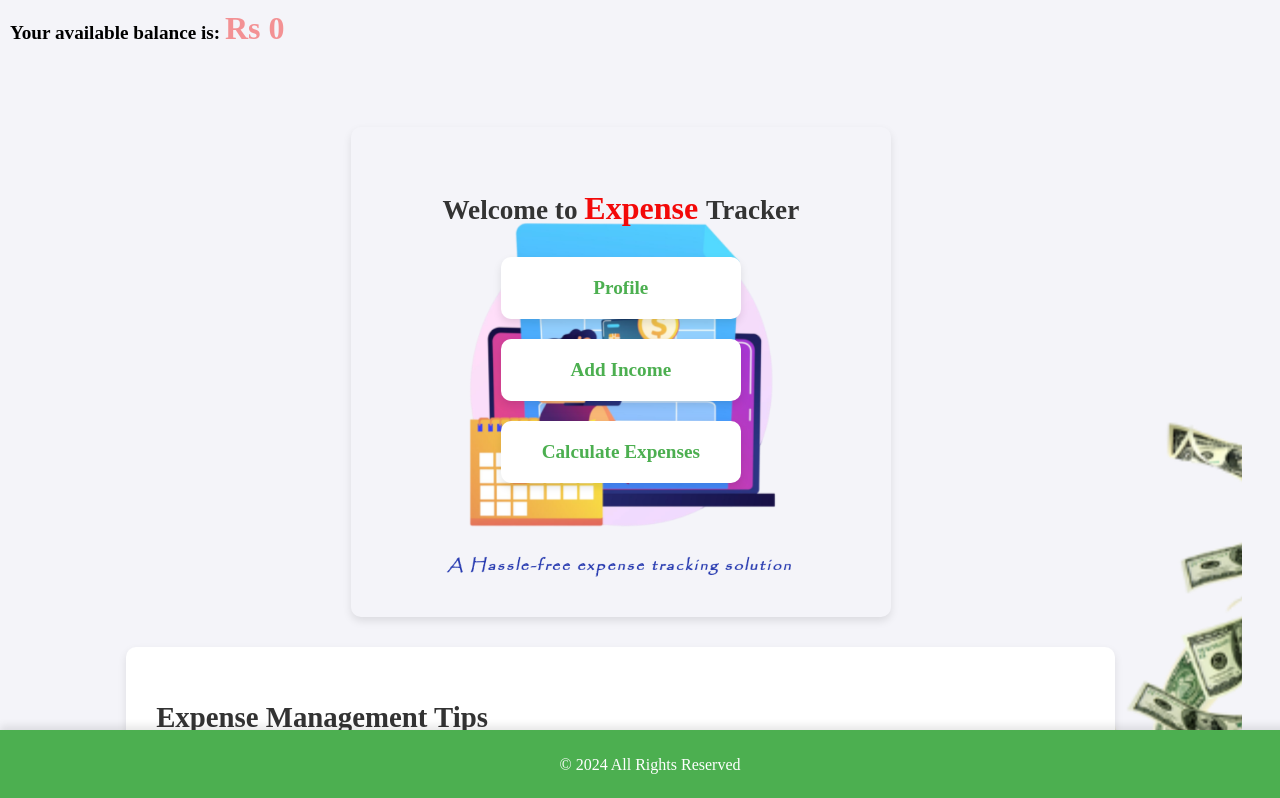
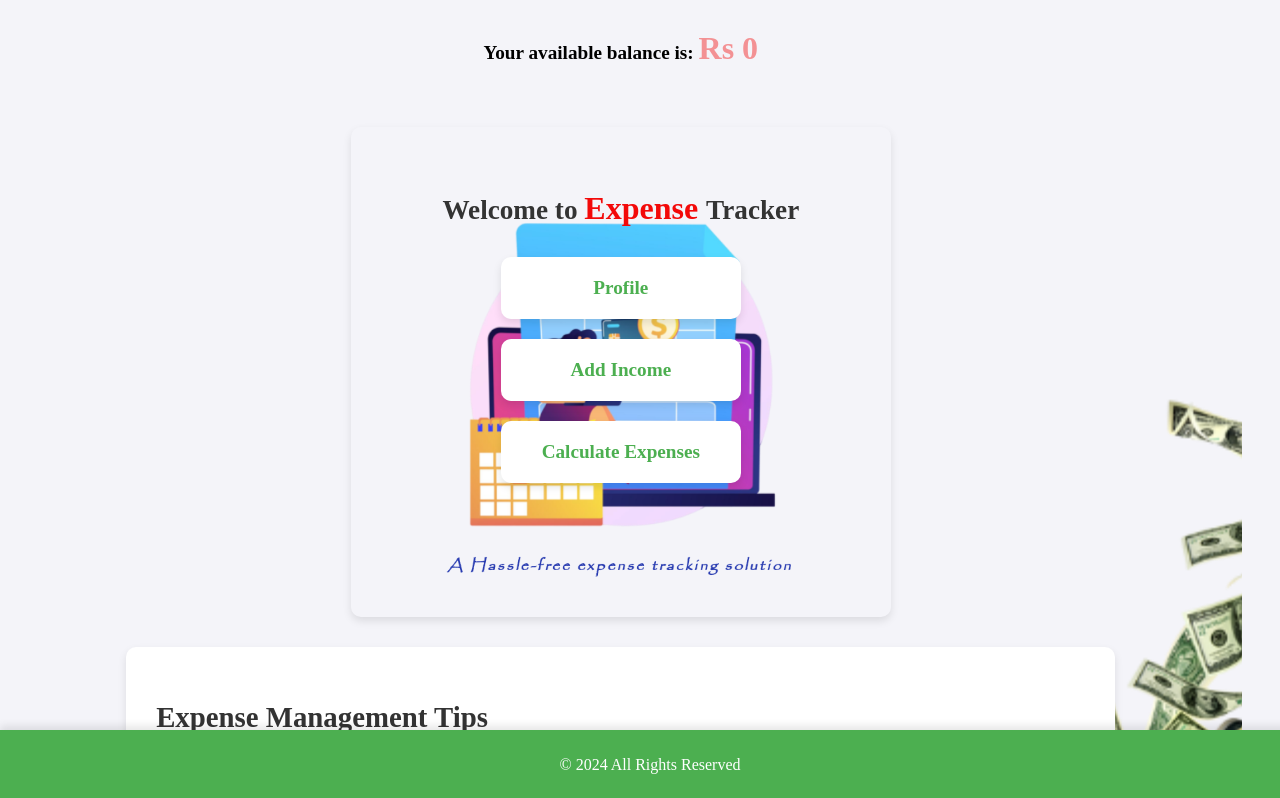
Before and after one commit to anasbm1000/reactJSBasics, a React (Create React App) app in the folder expensetracker/: page / in a window 1280 px wide. Shown: the top 798 px of the page. Built offline with nearby package versions, Linux system fonts and the light colour scheme.

Commit message:
Pulled h1 into main

```diff
--- a/expensetracker/src/App.js
+++ b/expensetracker/src/App.js
@@ -38,8 +38,9 @@ const App = () => {
 
   return (
     <Router>
-      <h1>Your available balance is: <span id="expense" className="blink">Rs {availableBalance}</span></h1>
+
       <main>
+        <h1>Your available balance is: <span id="expense" className="blink">Rs {availableBalance}</span></h1>
         <Routes>
           <Route path="/" element={<Home />} />
           <Route path="/profile" element={<Profile />} />
```
